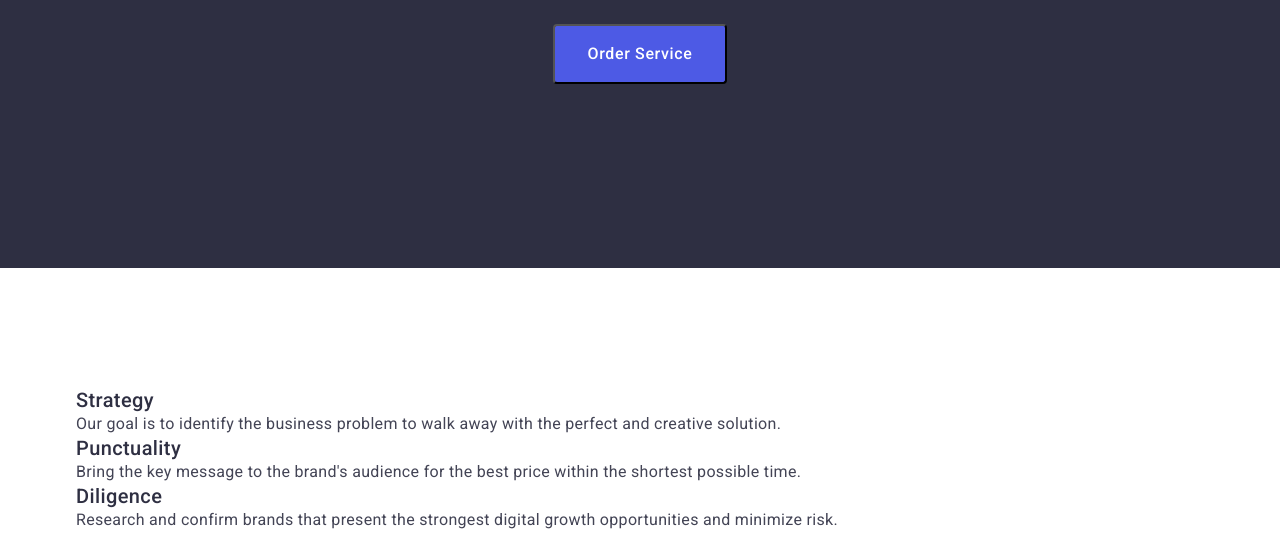
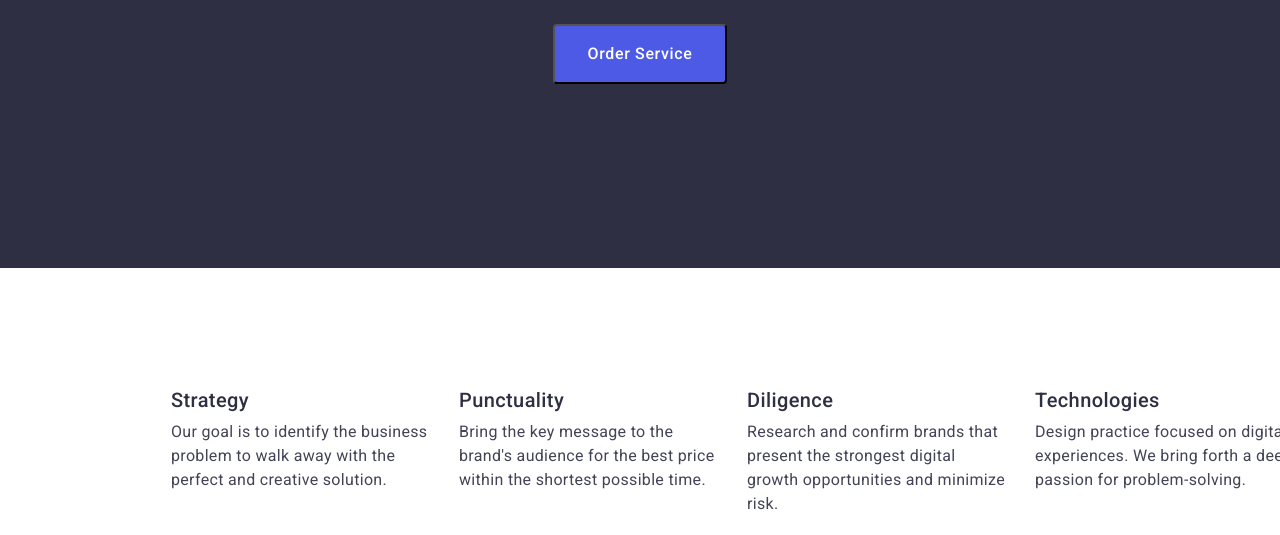
Before and after one commit to Aileneboro/goit-markup-hw-03, a plain HTML site: page index.html in a window 1280 px wide. Shown: the part 405-940 px from the top of the page. Drawn offline with nearby package versions, Linux system fonts and the light colour scheme.

Commit message:
Qualities section

```diff
--- a/css/styles.css
+++ b/css/styles.css
@@ -142,23 +142,23 @@ img {
   margin-left: auto;
 }
 
-.article-title {
-  color: #2e2f42;
-  font-size: 36px;
-  font-weight: 700;
-  line-height: 1.11;
-  text-transform: capitalize;
-  text-align: center;
-  letter-spacing: 0.02em;
-}
-
-.title-main {
+section.title-main-section {
   background-color: #2e2f42;
   max-height: 600px;
   padding: 188px 0;
 }
 
 /* Qualities */
+
+.qualities-section {
+  padding-left: 156px;
+  padding-right: 156px;
+}
+
+.qualities-list {
+  display: flex;
+  gap: 24px;
+}
 
 .visually-hidden {
   position: absolute;
@@ -171,6 +171,14 @@ img {
   clip-path: inset(100%);
   clip: rect(0 0 0 0);
   overflow: hidden;
+}
+
+.qualities-item {
+  display: flex;
+  flex-direction: column;
+  align-items: flex-start;
+  gap: 8px;
+  max-width: 264px;
 }
 
 .subtitle {
@@ -187,8 +195,20 @@ img {
   letter-spacing: 0.02em;
 }
 
+/* TEAM */
+
 .team {
   background-color: #f4f4fd;
+}
+
+.article-title {
+  color: #2e2f42;
+  font-size: 36px;
+  font-weight: 700;
+  line-height: 1.11;
+  text-transform: capitalize;
+  text-align: center;
+  letter-spacing: 0.02em;
 }
 
 .img-team {
--- a/index.html
+++ b/index.html
@@ -45,38 +45,38 @@
       </div>
     </header>
     <main>
-      <section class="title-main section">
-        <div class="container">
+      <section class="title-main-section section">
+        <div class="container order-container">
           <h1 class="big-white-text">Effective Solutions for Your Business</h1>
           <button type="button" class="button-order">Order Service</button>
         </div>
       </section>
-      <section class="section">
-        <div class="container">
+      <section class="qualities-section section">
+        <div class="container qualities-container">
           <h2 class="visually-hidden">Qualities</h2>
-          <ul>
-            <li>
+          <ul class="qualities-list">
+            <li class="qualities-item">
               <h3 class="subtitle">Strategy</h3>
               <p class="text">
                 Our goal is to identify the business problem to walk away with
                 the perfect and creative solution.
               </p>
             </li>
-            <li>
+            <li class="qualities-item">
               <h3 class="subtitle">Punctuality</h3>
               <p class="text">
                 Bring the key message to the brand's audience for the best price
                 within the shortest possible time.
               </p>
             </li>
-            <li>
+            <li class="qualities-item">
               <h3 class="subtitle">Diligence</h3>
               <p class="text">
                 Research and confirm brands that present the strongest digital
                 growth opportunities and minimize risk.
               </p>
             </li>
-            <li>
+            <li class="qualities-item">
               <h3 class="subtitle">Technologies</h3>
               <p class="text">
                 Design practice focused on digital experiences. We bring forth a
```
